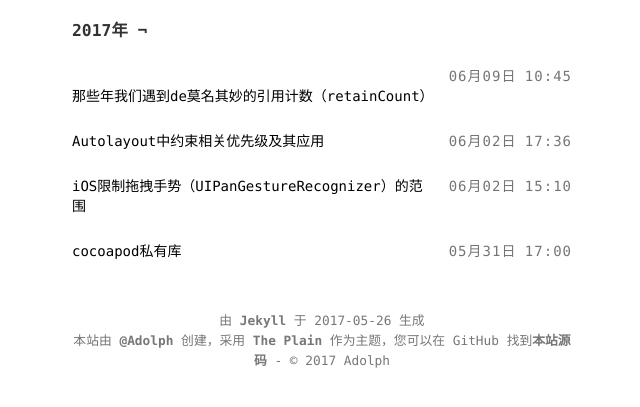
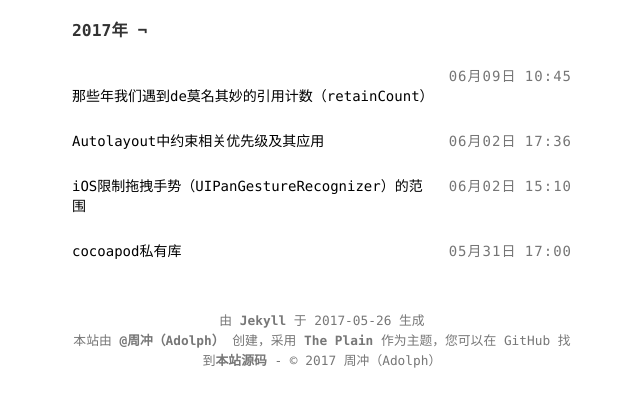
Before and after one commit to xxiAdolph/Adolph, a Jekyll site: the page built from index.html, in a window 1280 px wide, cut to the strip 159-566 px from the top of the page. Shown: the whole strip, without its empty margins (318-958 px from the left). Built offline with Jekyll 4.4.1, drawn with Linux system fonts in a browser that asks for light colours.

Commit message:
填写介绍

```diff
--- a/_config.yml
+++ b/_config.yml
@@ -1,11 +1,11 @@
 # Site Info
-title:              "Adolph"
+title:              "周冲（Adolph）"
 description:        "总有疾风起，岁月不忍欺。"
 # google_verify:      epFgX0s_0RM3CdjwFcsewfXzPov2g8s9ZBOLyaIUH-o # Put your Google Verification here
 # google_analytics:   UA-XXXXXXX-X # Put your Google Analytics code
 
 # Author Info
-author_name:        "Adolph" # Your name here
+author_name:        "周冲（Adolph）" # Your name here
 author_email:       xxiAdolph@163.com # Your email here
 author_gravatar_url: "https://timgsa.baidu.com/timg?image&quality=80&size=b10000_10000&sec=1495784244&di=3d1b6563cce5e39b98e05ac644705fce&src=http://img1.gtn9.com/3a62d475-f24c-4de8-bce2-d4d9264aad0a.jpg" #Your Gravatar url for logo
 # twitter_username:   HeiswayiNrird # Your Twitter username here
```
Also changed, not shown: about.md (+4 -1 lines).
